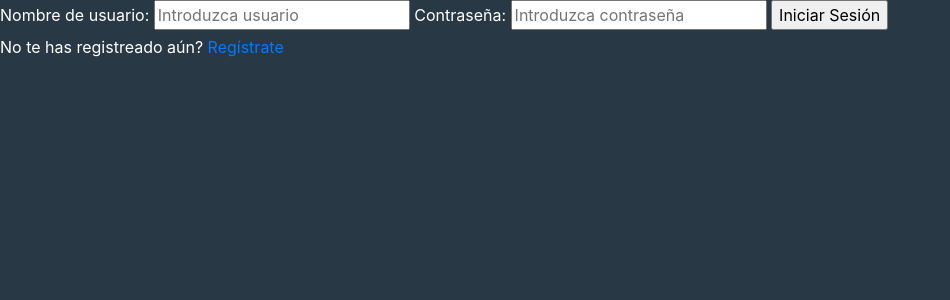
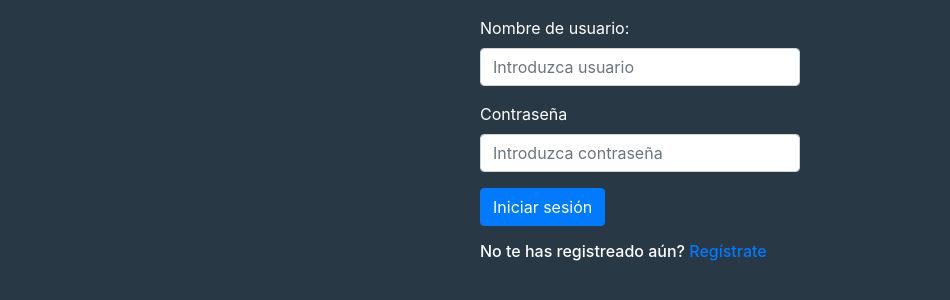
Before and after one commit to AlejandroFerrera/Sharetness, a Django app: a page that uses templates/main.html in a window 1280 px wide. Shown: the part 72-372 px from the top of the page, without its empty margins (0-950 px from the left). Run offline with Django 4.2, Linux system fonts and the light colour scheme; some libraries are stand-ins or nearby versions.

Commit message:
added styles to forms

```diff
--- a/forum/templates/forum/delete_room.html
+++ b/forum/templates/forum/delete_room.html
@@ -2,6 +2,7 @@
 
 
 {% block content %}
+    <div >
 
         <form action="" method="post">
             {% csrf_token %}
@@ -9,5 +10,6 @@
             <a href="{{request.META.HTTP_REFERER}}" class="btn btn-secondary">No, regresar</a>
             <input type="submit" value="Eliminar" class="btn btn-danger">
         </form>
+    </div>
 
 {% endblock content %}
--- a/forum/templates/forum/login_register.html
+++ b/forum/templates/forum/login_register.html
@@ -1,40 +1,37 @@
 {% extends 'main.html' %}
 
+{% load crispy_forms_tags %}
 
 {% block content %}
 
 {% if page == 'login' %}
 
+    <form method="post" class="w-25 mx-auto m-3">
+        {% csrf_token %}
+        <div class="form-group">
+          <label for="username-input">Nombre de usuario:</label>
+          <input type="text" name="username" class="form-control" id="username-input" aria-describedby="usernameHelp" placeholder="Introduzca usuario">
+        </div>
+        <div class="form-group">
+          <label for="password">Contraseña</label>
+          <input type="password" name="password" class="form-control" id="password" placeholder="Introduzca contraseña">
+        </div>
+        <button type="submit" class="btn btn-primary mb-3">Iniciar sesión</button>
+        <p class="h6">No te has registreado aún? <a href={% url 'register' %}>Regístrate</a></p>
+    </form>
 
-    <div>
+    {% else %}
+    <div class="w-25 mx-auto m-3 ">
         <form action="" method="post">
             {% csrf_token %}
+            {{ form|crispy }}
+            <div class="d-flex flex-column justify-content-end">
 
-            <label for="">Nombre de usuario:</label>
-            <input type="text" name="username" placeholder="Introduzca usuario">
-
-
-            <label for="">Contraseña:</label>
-            <input type="password" name="password" placeholder="Introduzca contraseña">
-
-
-            <input type="submit" value="Iniciar Sesión">
+                <input class="btn btn-primary mb-3"type="submit" value="Registrarse">
+                <p class="h6">Si ya te registraste, <a href={% url 'login' %}>Inicia Sesión</a></p>
+            </div>
         </form>
 
-        <p>No te has registreado aún? <a href={% url 'register' %}>Regístrate</a></p>
-
-    </div>
-
-    {% else %}
-    <div>
-        <form action="" method="post">
-            {% csrf_token %}
-            {{ form.as_p }}
-
-            <input type="submit" value="Registrarse">
-
-        </form>
-        <p>Si ya te registraste, <a href={% url 'login' %}>Inicia Sesión</a></p>
     </div>
 
     {% endif %}
--- a/forum/templates/forum/room.html
+++ b/forum/templates/forum/room.html
@@ -1,6 +1,7 @@
 {% extends 'main.html' %}
 
 {% block content %}
+    <div class="room-container">
 
         <h2>{{ room.name }}</h2>
         <h4><span class="text-primary ">@{{ room.host.username }}</span></h4>
@@ -31,5 +32,6 @@
                 </p>
             {% endfor %}
         </ul>
+    </div>
 
 {% endblock content %}
--- a/sharetness/settings.py
+++ b/sharetness/settings.py
@@ -38,6 +38,7 @@ INSTALLED_APPS = [
     'django.contrib.messages',
     'django.contrib.staticfiles',
     'forum.apps.ForumConfig',
+    'crispy_forms',
 
 ]
 
@@ -123,6 +124,7 @@ STATIC_URL = 'static/'
 STATICFILES_DIRS = [
     BASE_DIR / 'static'
 ]
+CRISPY_TEMPLATE_PACK = 'bootstrap4'
 
 # Default primary key field type
 # https://docs.djangoproject.com/en/4.0/ref/settings/#default-auto-field
--- a/templates/main.html
+++ b/templates/main.html
@@ -32,7 +32,9 @@
     </div>
 
 
-    {% comment %} Footer {% endcomment %}
-
+    {% comment %} Footer {% endcomment  %}
+    <script src="https://code.jquery.com/jquery-3.2.1.slim.min.js" integrity="sha384-KJ3o2DKtIkvYIK3UENzmM7KCkRr/rE9/Qpg6aAZGJwFDMVNA/GpGFF93hXpG5KkN" crossorigin="anonymous"></script>
+    <script src="https://cdn.jsdelivr.net/npm/popper.js@1.12.9/dist/umd/popper.min.js" integrity="sha384-ApNbgh9B+Y1QKtv3Rn7W3mgPxhU9K/ScQsAP7hUibX39j7fakFPskvXusvfa0b4Q" crossorigin="anonymous"></script>
+    <script src="https://cdn.jsdelivr.net/npm/bootstrap@4.0.0/dist/js/bootstrap.min.js" integrity="sha384-JZR6Spejh4U02d8jOt6vLEHfe/JQGiRRSQQxSfFWpi1MquVdAyjUar5+76PVCmYl" crossorigin="anonymous"></script>
 </body>
 </html>
```
Also changed, not shown: forum/templates/forum/feed_component.html (+10 -8 lines), forum/templates/forum/room_form.html (+8 -9 lines), db.sqlite3. Lines whose indentation alone changed are shown as unchanged.
